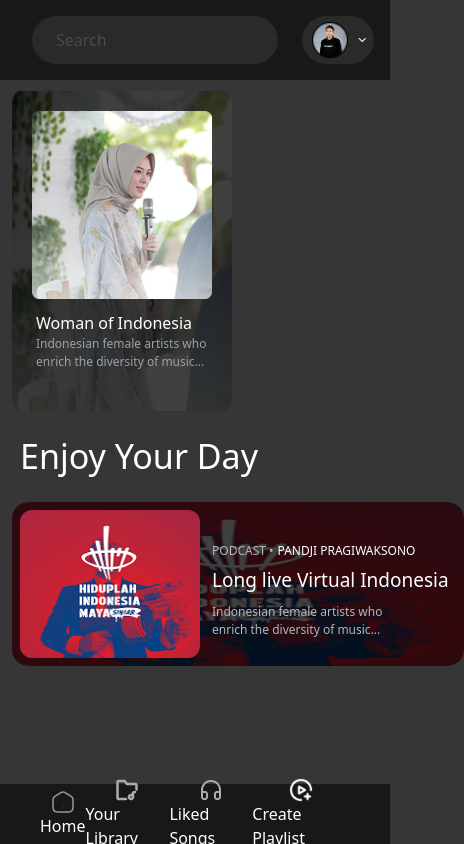
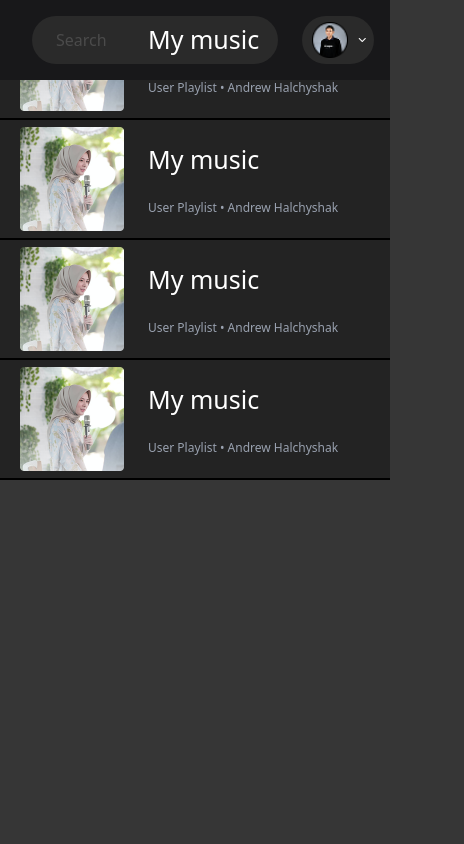
Before and after one commit to gallisak/music-app, a React app: page /Library in a window 390 px wide. Shown: the whole page, 464 px wide, since content can reach past the window. Built offline with nearby package versions, Linux system fonts and the light colour scheme; the HTML template or start-up script is replaced by a standard one.

Commit message:
Added react-router and LibraryPage

```diff
--- a/package.json
+++ b/package.json
@@ -15,7 +15,8 @@
     "axios": "^1.13.1",
     "react": "^19.1.1",
     "react-dom": "^19.1.1",
-    "react-redux": "^9.2.0"
+    "react-redux": "^9.2.0",
+    "react-router-dom": "^7.9.5"
   },
   "devDependencies": {
     "@eslint/js": "^9.36.0",
--- a/src/App.tsx
+++ b/src/App.tsx
@@ -1,10 +1,15 @@
 import "./App.css";
 import { HomePage } from "./pages/Home/HomePage";
+import { Route, Routes } from "react-router-dom";
+import { LibraryPage } from "./pages/Home/Library/LibraryPage";
 
 function App() {
   return (
     <div>
-      <HomePage />
+      <Routes>
+        <Route path="/" element={<HomePage />} />
+        <Route path="/Library" element={<LibraryPage />} />
+      </Routes>
     </div>
   );
 }
--- a/src/components/ControlMobileBar.tsx
+++ b/src/components/ControlMobileBar.tsx
@@ -6,19 +6,19 @@
 export function ControlMobileBar() {
   return (
     <div className="bg-[#18181A] flex justify-between w-full h-15 z-0 lg:hidden fixed bottom-0">
-      <div className="flex flex-col justify-center items-center ml-10">
+      <div className="flex flex-col text-[10px] justify-center items-center ml-5">
         <img src={homeIcon} className="w-6" alt="Home Icon" />
         <p className="text-white">Home</p>
       </div>
-      <div className="flex flex-col justify-center items-center">
+      <div className="flex flex-col text-[10px] justify-center items-center">
         <img src={libraryIcon} className="w-6" alt="Home Icon" />
         <p className="text-white">Your Library</p>
       </div>
-      <div className="flex flex-col justify-center items-center">
+      <div className="flex flex-col text-[10px] justify-center items-center">
         <img src={headphones} className="w-6" alt="Home Icon" />
         <p className="text-white">Liked Songs</p>
       </div>
-      <div className="flex flex-col justify-center items-center mr-10">
+      <div className="flex flex-col text-[10px] justify-center items-center mr-5">
         <img src={addMusic} className="w-6" alt="Home Icon" />
         <p className="text-white">Create Playlist</p>
       </div>
--- a/src/components/SideBar.tsx
+++ b/src/components/SideBar.tsx
@@ -5,6 +5,7 @@
 import PhotoMusic from "../assets/images/Cover Album.png";
 import airPlay from "../assets/images/AirPlay.png";
 import like from "../assets/images/Active.png";
+import { Link } from "react-router-dom";
 
 export function SideBar() {
   return (
@@ -16,11 +17,11 @@
       <div className="ml-5 mt-5 text-[#ACACAC]">
         <div className="mb-3 flex gap-2 w-6 h-6 ">
           <img src={homeIcon} alt="" />
-          <p>Home</p>
+          <Link to="/">Home</Link>
         </div>
         <div className="mb-3 flex gap-2">
           <img src={libraryIcon} alt="" />
-          <p>Your Library</p>
+          <Link to="/Library">Your Library</Link>
         </div>
         <div className="mb-3 flex gap-2">
           <img src={headphones} alt="" />
--- a/src/main.tsx
+++ b/src/main.tsx
@@ -2,9 +2,12 @@
 import { createRoot } from "react-dom/client";
 import "./index.css";
 import App from "./App.tsx";
+import { BrowserRouter } from "react-router-dom";
 
 createRoot(document.getElementById("root")!).render(
   <StrictMode>
-    <App />
+    <BrowserRouter>
+      <App />
+    </BrowserRouter>
   </StrictMode>
 );
--- /dev/null
+++ b/src/pages/Home/Library/LibraryPage.tsx
@@ -0,0 +1,17 @@
+import { FriendsBar } from "../../../components/FriendsBar";
+import { Header } from "../../../components/Header";
+import { SideBar } from "../../../components/SideBar";
+import { PersonalPlayListCardFlex } from "./PersonalPlaylistCardFlex";
+
+export function LibraryPage() {
+  return (
+    <>
+      <Header />
+      <SideBar />
+      <FriendsBar />
+      <div className="h-80 ml-0 lg:ml-47 lg:mt-20 flex">
+        <PersonalPlayListCardFlex />
+      </div>
+    </>
+  );
+}
--- /dev/null
+++ b/src/pages/Home/Library/PersonalPlayListCard.tsx
@@ -0,0 +1,19 @@
+import cover from "../../../assets/images/Cover.png";
+
+export function PersonalPlayListCard() {
+  return (
+    <div>
+      <div className="h-30 border-b-2 flex w-full bg-[#232323] overflow-hidden">
+        <div className="h-full ml-5 flex justify-start items-center">
+          <img src={cover} className="h-26 w-26 relative" alt="" />
+        </div>
+        <div className=" relative z-10 flex flex-col justify-center">
+          <h1 className="text-white text-[25px] mb-5 ml-6">My music</h1>
+          <p className="text-gray-400 ml-6 mr-6 text-[12px]">
+            User Playlist • Andrew Halchyshak
+          </p>
+        </div>
+      </div>
+    </div>
+  );
+}
--- /dev/null
+++ b/src/pages/Home/Library/PersonalPlaylistCardFlex.tsx
@@ -0,0 +1,12 @@
+import { PersonalPlayListCard } from "./PersonalPlayListCard";
+
+export function PersonalPlayListCardFlex() {
+  return (
+    <div className="flex flex-col w-full">
+      <PersonalPlayListCard />
+      <PersonalPlayListCard />
+      <PersonalPlayListCard />
+      <PersonalPlayListCard />
+    </div>
+  );
+}
```
Also changed, not shown: 1 other file (tests, documents, lock files or other folders).
